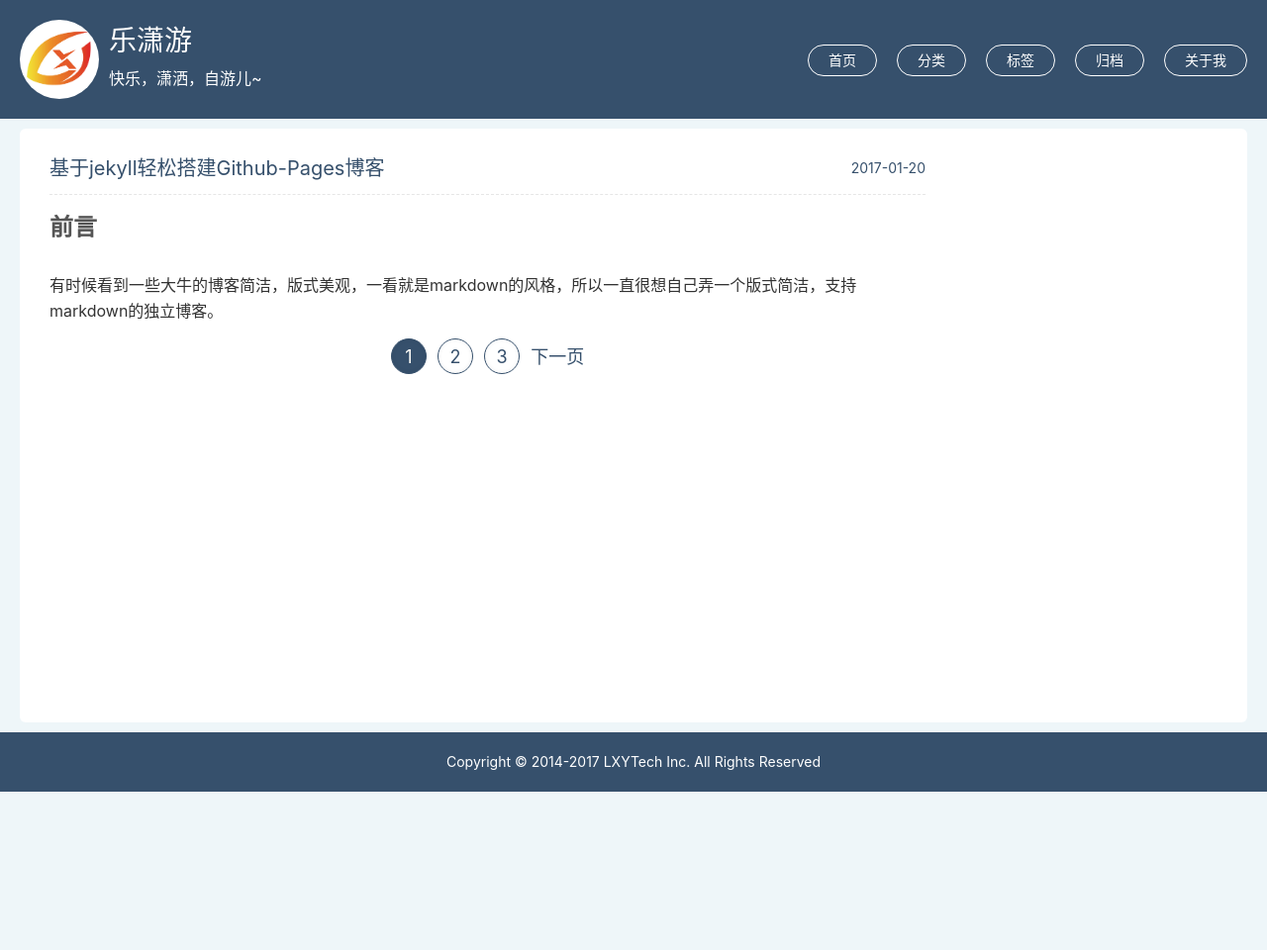
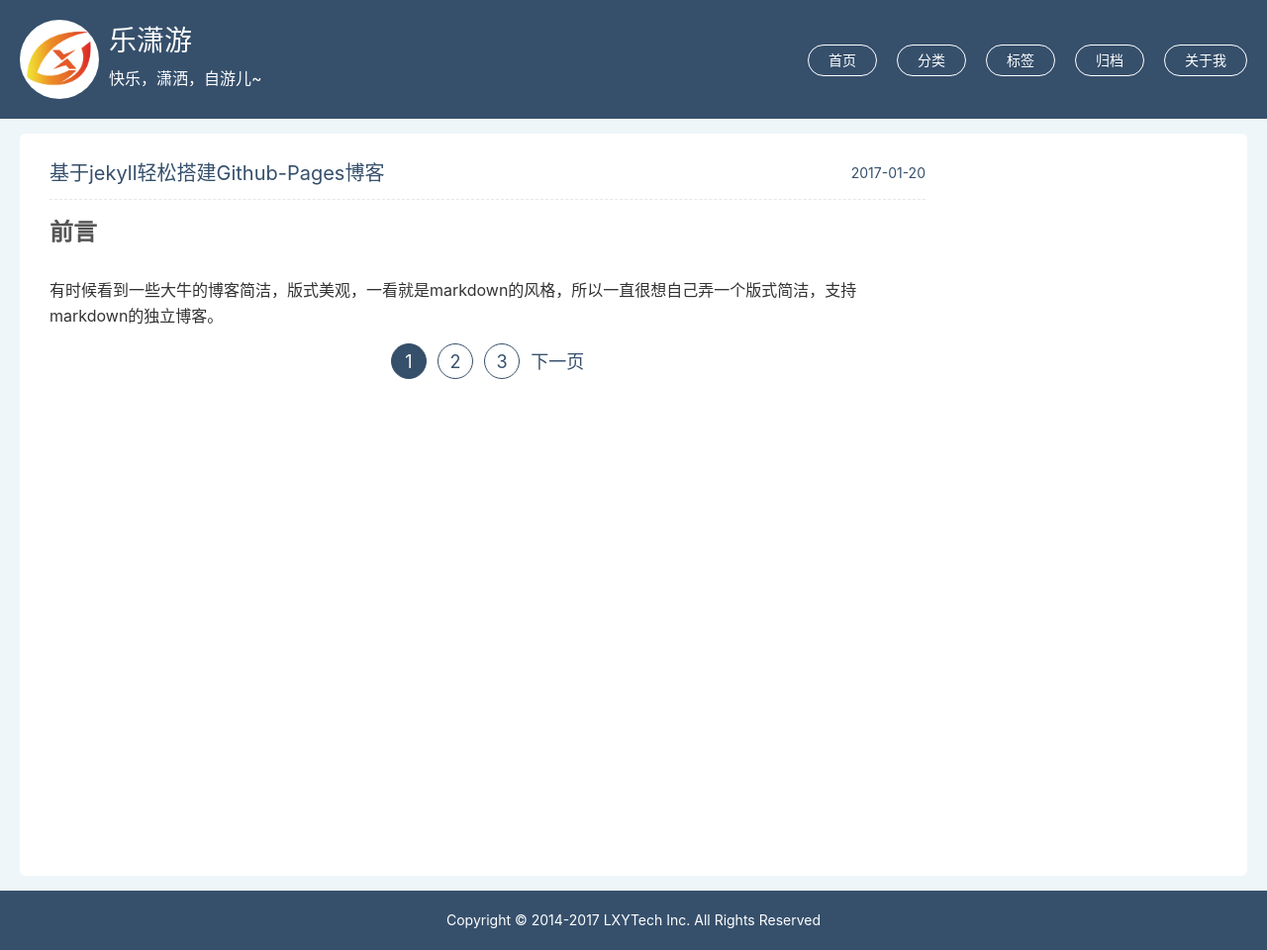
Before and after one commit to vimplus/vimplus.github.io, a Jekyll site: the page built from index.html, in a window 1280 px wide. Shown: the whole page at 99% size. Built offline with Jekyll 4.4.1, drawn with Linux system fonts in a browser that asks for light colours; the list of posts is cut into pages by our own code; before the commit the page ends 900 px from its top, so only the background shows below that.

Commit message:
update min-heihgt

```diff
--- a/_config.yml
+++ b/_config.yml
@@ -48,7 +48,7 @@ kramdown:
       start_line: 1
 
 
-version: 1.0.0
+version: 1.1.0
 
 
 exclude:
--- a/css/master.css
+++ b/css/master.css
@@ -233,11 +233,11 @@ ul.social li:last-child {
 
 /* Main Part  ---------------------- */
 .main-part {
-    padding: 10px 0;
+    padding: 15px 0;
 }
 
 .content-container {
-    min-height: 600px;
+    min-height: 750px;
 }
 
 /* Footer  ---------------------- */
```
